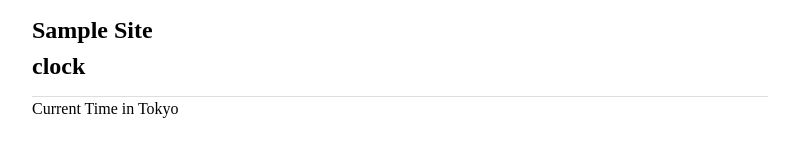
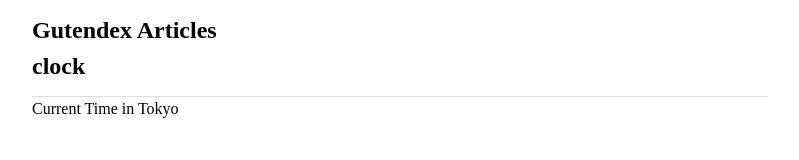
Before and after one commit to aki-nafu/svelte-plactice, a SvelteKit app: page /clock in a window 1280 px wide. Shown: the top 160 px of the page, without its empty margins (240-1039 px from the left). Built offline with nearby package versions, Linux system fonts and the light colour scheme; no server answers.

Commit message:
検索機能を実装

```diff
--- a/src/routes/+layout.svelte
+++ b/src/routes/+layout.svelte
@@ -5,7 +5,7 @@
 <div class='container'>
   <header id="header">
     <a href="/">
-      <h1>Sample Site</h1>
+      <h1>Gutendex Articles</h1>
     </a>
     <a href="/clock/" class="link">clock</a>
   </header>
--- a/src/routes/+page.svelte
+++ b/src/routes/+page.svelte
@@ -1,21 +1,28 @@
 <script lang="ts">
   export let data;
   let dataArray = data.articles.results;
+  let keyword = '';
+
+  $: filteredData = dataArray.filter(book =>
+      book.title.toLowerCase().includes(keyword.toLowerCase()) ||
+      book.authors[0].name.toLowerCase().includes(keyword.toLowerCase())
+  );
 </script>
 
 <svelte:head>
-  <title>Blog</title>
+  <title>Gutendex Articles</title>
 </svelte:head>
 
-<h1 class="text-center m-6"> Svelte + gutendex Articles</h1>
+<h1 class="text-center m-6"> Svelte + Gutendex Articles</h1>
+<input type="text" bind:value={keyword} class="my-6 bg-gray-50 border border-gray-300 text-gray-900 text-sm rounded-lg focus:ring-blue-500 focus:border-blue-500 block w-full p-2.5 dark:bg-gray-700 dark:border-gray-600 dark:placeholder-gray-400 dark:text-white dark:focus:ring-blue-500 dark:focus:border-blue-500" placeholder="検索ワード">
 <div class="grid gap-x-4 gap-y-5 grid-cols-2">
-  {#each dataArray as book}
+  {#each filteredData as book}
     <a href={`/post/${book.id}`} class="block max-w-sm p-6 bg-white border border-gray-200 rounded-lg shadow hover:bg-gray-100 dark:bg-gray-800 dark:border-gray-700 dark:hover:bg-gray-700">
       <h2 class="mb-2 text-2xl font-bold tracking-tight text-gray-900 dark:text-white">{book.title}</h2>
       <p class="">著者：{book.authors[0].name}</p>
     </a>
   {/each}
-  {#if data.articles.length === 0}
+  {#if filteredData.length === 0}
     <p>No Articles</p>
   {/if}
 </div>
```
